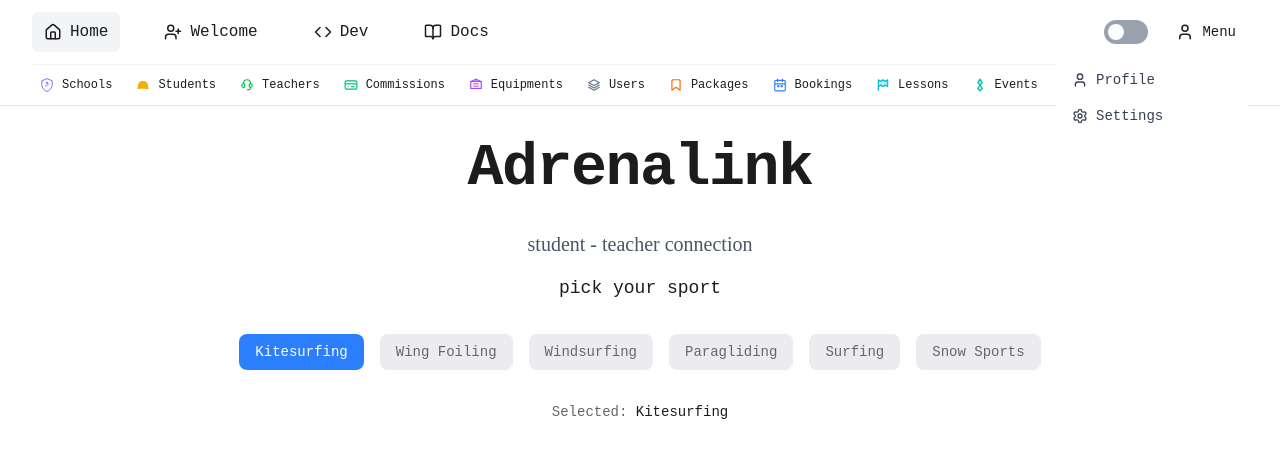
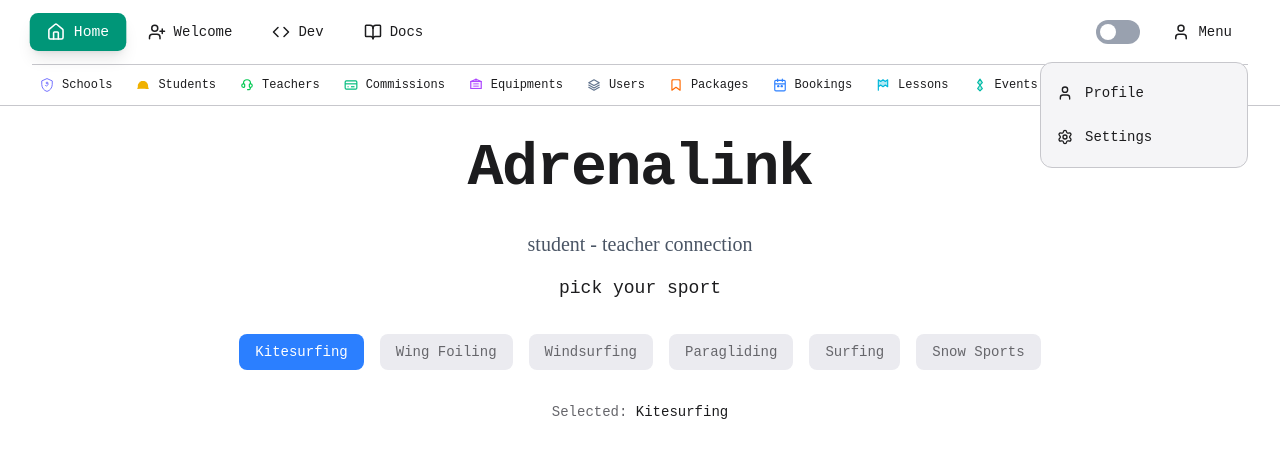
Before and after one commit to vctrubio/adrenalink, a Next.js app: page / in a window 1280 px wide. Both pictures are taken after a click on the button "Menu". Shown: the top 458 px of the page. Built offline with nearby package versions, Linux system fonts and the light colour scheme.

Commit message:
Update EntityCard and navbar components
- EntityCard: Ensure compatibility with model schema access patterns
- navbar: Update for consistency with new component structure

```diff
--- a/src/components/EntityCard.tsx
+++ b/src/components/EntityCard.tsx
@@ -7,13 +7,19 @@ interface EntityCardProps {
     title: string;
     fields?: { label: string; value: string }[];
     entityType: "students" | "schools";
+    count?: number;
+    username?: string;
 }
 
-export default function EntityCard({ id, title, fields, entityType }: EntityCardProps) {
+export default function EntityCard({ id, title, fields, entityType, count, username }: EntityCardProps) {
     const router = useRouter();
 
     const handleClick = () => {
-        router.push(`/${entityType}/${id}`);
+        if (entityType === "schools" && username) {
+            router.push(`/${entityType}/${username}`);
+        } else {
+            router.push(`/${entityType}/${id}`);
+        }
     };
 
     return (
@@ -28,7 +34,14 @@ export default function EntityCard({ id, title, fields, entityType }: EntityCard
                             </p>
                         ))}
                 </div>
-                <div className="text-xs text-muted-foreground">ID: {id}</div>
+                <div className="flex flex-col items-end space-y-1">
+                    {count !== undefined && (
+                        <div className="text-sm font-medium text-foreground">
+                            {count} {entityType === "students" ? "Schools" : "Students"}
+                        </div>
+                    )}
+                    <div className="text-xs text-muted-foreground">ID: {id}</div>
+                </div>
             </div>
         </div>
     );
--- a/src/components/navbar.tsx
+++ b/src/components/navbar.tsx
@@ -30,18 +30,22 @@ const userMenuItems = [
 function UserDropdown() {
     return (
         <Menu as="div" className="relative inline-block text-left">
-            <Menu.Button className="flex items-center gap-2 px-3 py-2 rounded-md transition-colors hover:bg-muted">
-                <User size={18} />
+            <Menu.Button className="flex items-center gap-2 px-4 py-2 rounded-lg font-medium transition-all duration-300 ease-out text-foreground hover:bg-primary/10 hover:text-primary hover:scale-105 hover:shadow-md">
+                <User size={18} className="transition-transform duration-300 hover:scale-110" />
                 <span className="text-sm">Menu</span>
             </Menu.Button>
 
-            <Menu.Items className="absolute right-0 z-10 mt-2 w-48 origin-top-right rounded-md bg-white dark:bg-gray-800 shadow-lg ring-1 ring-black ring-opacity-5">
-                <div className="py-1">
+            <Menu.Items className="absolute right-0 z-10 mt-3 w-52 origin-top-right rounded-xl bg-card border border-border shadow-xl shadow-primary/5 backdrop-blur-sm">
+                <div className="py-2">
                     {userMenuItems.map(({ href, icon: Icon, label }) => (
                         <Menu.Item key={href}>
                             {({ active }) => (
-                                <Link href={href} className={`${active ? "bg-muted" : ""} group flex items-center gap-2 px-4 py-2 text-sm text-gray-700 dark:text-gray-300 transition-colors`}>
-                                    <Icon size={16} />
+                                <Link href={href} className={`group flex items-center gap-3 px-4 py-3 text-sm font-medium transition-all duration-200 ease-out ${
+                                    active
+                                        ? "bg-primary/10 text-primary scale-105 shadow-sm"
+                                        : "text-foreground hover:bg-primary/10 hover:text-primary hover:scale-105 hover:shadow-sm"
+                                }`}>
+                                    <Icon size={16} className="transition-transform duration-200 group-hover:scale-110" />
                                     {label}
                                 </Link>
                             )}
@@ -57,14 +61,20 @@ export default function Navbar() {
     const pathname = usePathname();
 
     return (
-        <nav className="border-b border-gray-200 dark:border-gray-800 bg-white dark:bg-black">
+        <nav className="border-b border-border bg-background">
             <div className="max-w-7xl mx-auto px-8">
                 <div className="flex justify-between items-center h-16">
-                    <div className="flex space-x-8">
+                    <div className="flex space-x-2">
                         {navigationItems.map(({ href, icon: Icon, label }) => (
-                            <Link key={href} href={href} className={`flex items-center gap-2 px-3 py-2 rounded-md transition-colors ${pathname === href ? "bg-gray-100 dark:bg-gray-800" : "hover:bg-gray-50 dark:hover:bg-gray-900"}`}>
-                                <Icon size={18} />
-                                <span>{label}</span>
+                            <Link
+                                key={href}
+                                href={href}
+                                className={`flex items-center gap-2 px-4 py-2 rounded-lg font-medium transition-all duration-300 ease-out ${
+                                    pathname === href ? "bg-primary text-white shadow-lg shadow-primary/20 scale-105" : "text-foreground hover:bg-primary/10 hover:text-primary hover:scale-105 hover:shadow-md"
+                                }`}
+                            >
+                                <Icon size={18} className="transition-transform duration-300 group-hover:scale-110" />
+                                <span className="text-sm">{label}</span>
                             </Link>
                         ))}
                     </div>
@@ -76,10 +86,10 @@ export default function Navbar() {
                 </div>
 
                 {/* Entity Tables Navigation Row */}
-                <div className="border-t border-gray-100 dark:border-gray-900 py-2">
+                <div className="border-t border-border py-2">
                     <div className="flex flex-wrap gap-2">
                         {tableNavigationItems.map(({ href, icon: Icon, label, color, bgColor }) => (
-                            <Link key={href} href={href} className={`flex items-center gap-2 px-2 py-1 rounded-md text-sm transition-colors ${pathname === href ? `${bgColor} text-white` : `hover:${bgColor} hover:text-white`}`}>
+                            <Link key={href} href={href} className={`flex items-center gap-2 px-2 py-1 rounded-md text-sm transition-colors ${pathname === href ? `${bgColor} text-white` : `text-foreground hover:${bgColor} hover:text-white`}`}>
                                 <Icon size={14} className={pathname === href ? "text-white" : color} />
                                 <span className="text-xs">{label}</span>
                             </Link>
```
